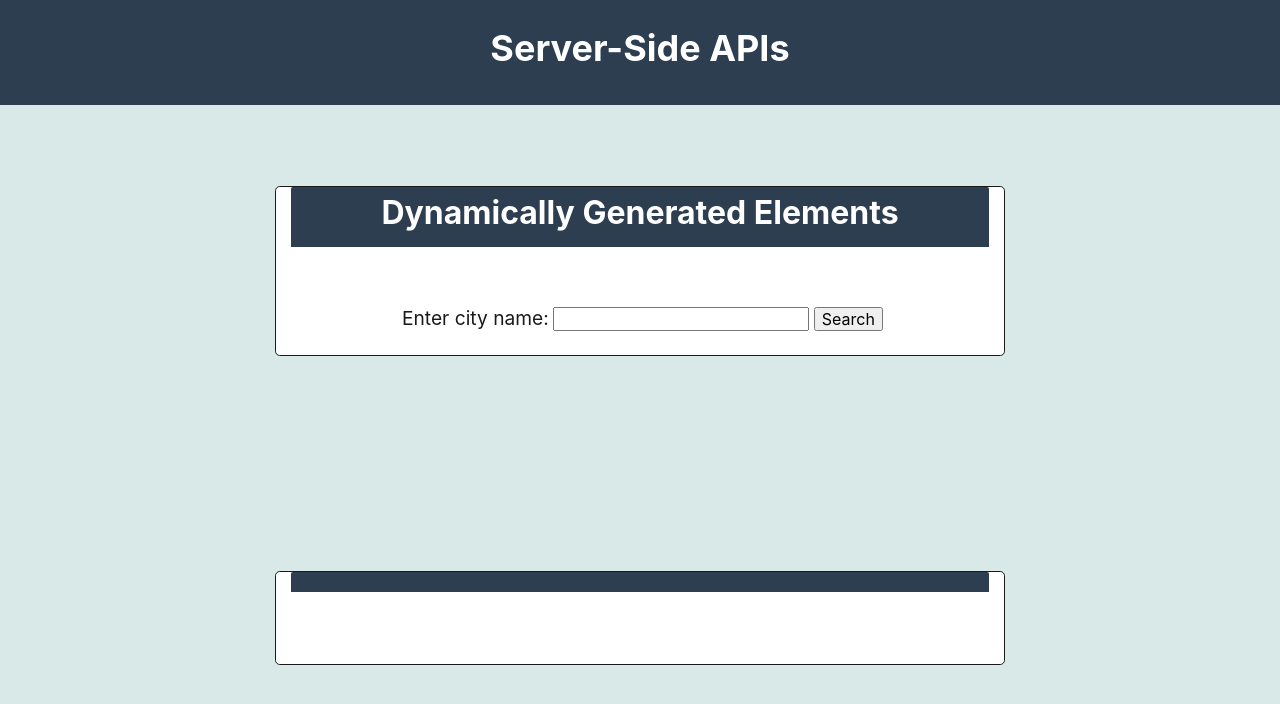
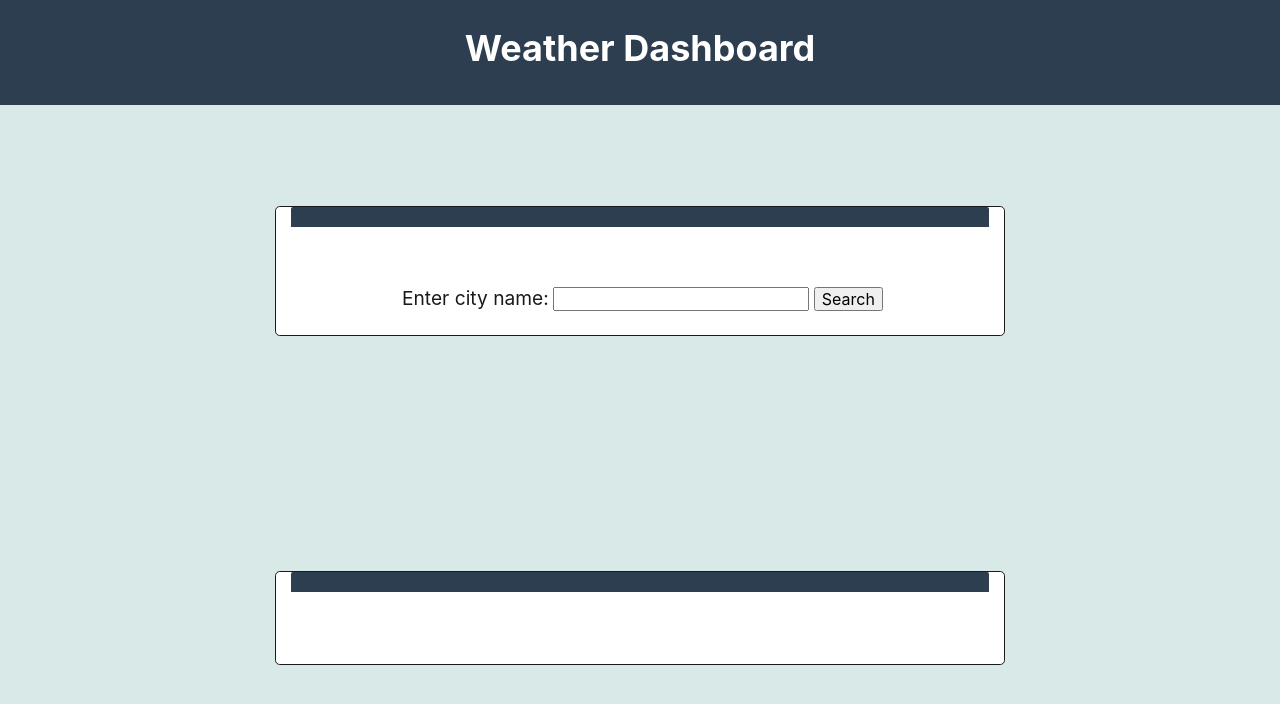
Before and after one commit to JohnDavidSmith/Mod6-Project, a plain HTML site: page index.html in a window 1280 px wide. Drawn offline with Linux system fonts and the light colour scheme.

Commit message:
New Changes

```diff
--- a/assets/script2.js
+++ b/assets/script2.js
@@ -99,7 +99,7 @@ function getApi1() {
 
         for (i = 0; i < data1.list.length; i++) {
           var forecastObject = data1.list[i];
-          if (forecastObject.dt_txt.includes("12:00:00")) {
+          if (forecastObject.dt_txt.includes("00:00:00")) {
             // console.log(forecastObject);
             var forecastCard = document.createElement("div");
             var cityName = document.createElement('h3');
@@ -133,6 +133,7 @@ function getApi1() {
 
 function saveSearch(city) {
   console.log(city);
+
   // Store the search query in local storage
   localStorage.setItem('lastSearch', city);
 
--- a/index.html
+++ b/index.html
@@ -3,19 +3,17 @@
   <head>
     <meta charset="UTF-8" />
     <meta name="viewport" content="width=device-width, initial-scale=1.0" />
-    <title>Dynamically Generated Elements</title>
+    <title>Weather Dashboard</title>
     <link rel="stylesheet" href="./assets/style.css" />
   </head>
   <body class="min-100-vh flex-column">
     <header class="p-5 text-center text-white bg-primary">
-      <h1>Server-Side APIs</h1>
+      <h1>Weather Dashboard</h1>
     </header>
     <main class="flex-row justify-center align-center col-auto p-4 bg-light">
       <section class="card card-rounded col-7 bg-white">
         <header class="card-header text-center">
-          <h2 class="text-white">
-            Dynamically Generated Elements
-          </h2>
+          <h2 class="text-white">         </h2>
         </header>
         <div class="text-center p-4">
           <p class="card-body"></p>
```
